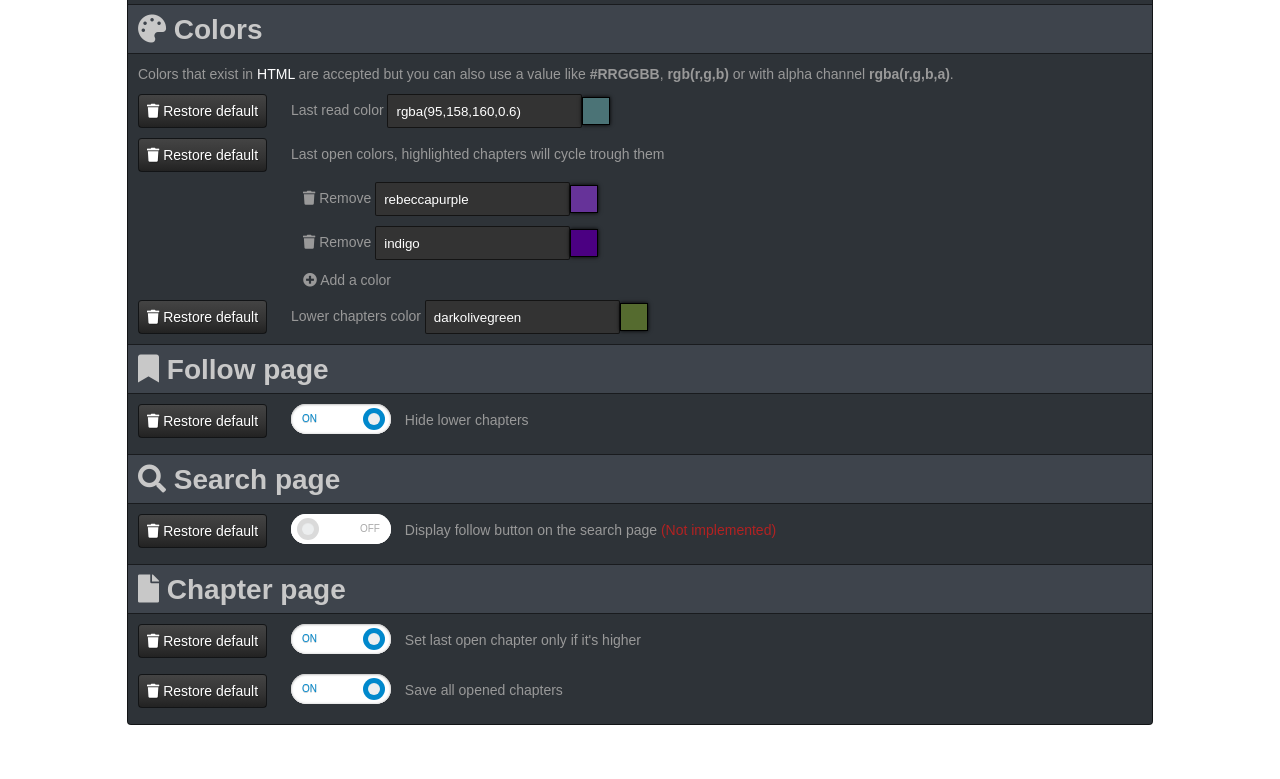
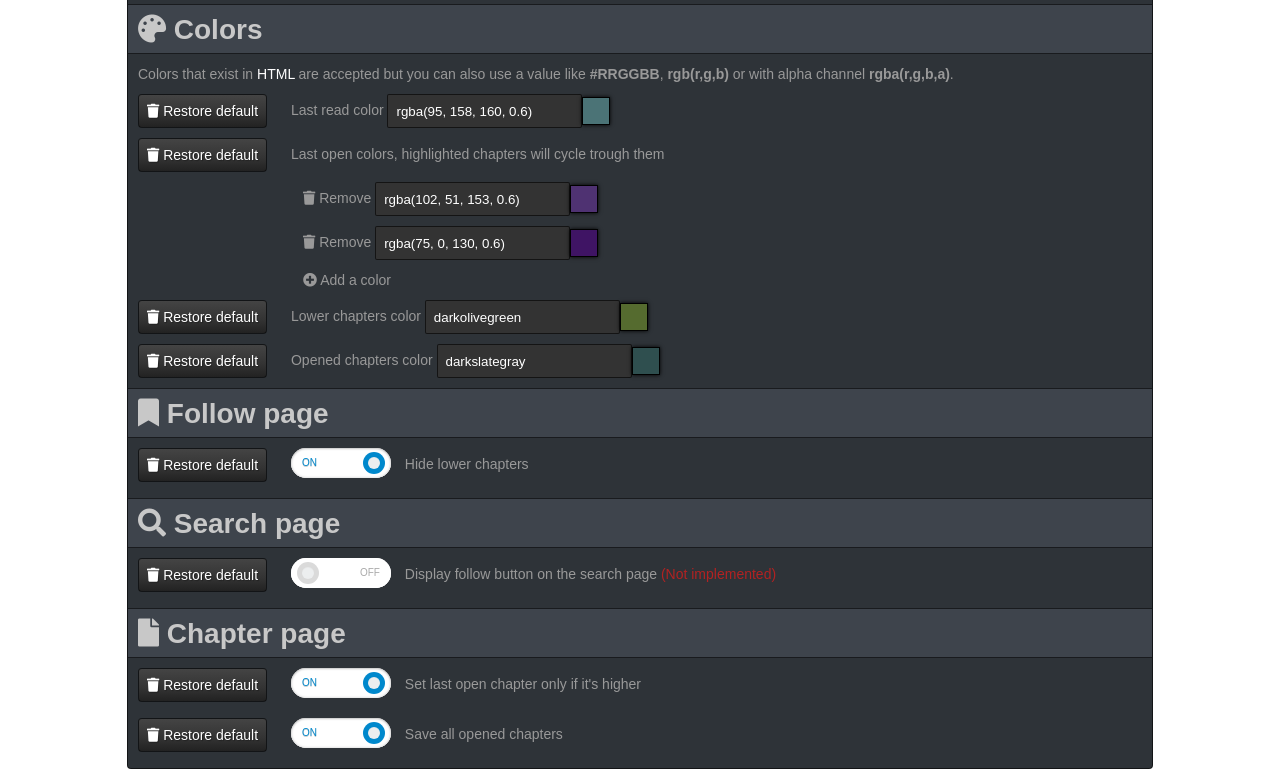
Before and after one commit to Glagan/MyMangaDex, a browser extension: page options.html in a window 1280 px wide. Both pictures are taken after a click on the link "Save". Shown: the part 67-846 px from the top of the page. Before the commit the page ends 802 px from the top, so only its background shows below. Drawn offline with Linux system fonts and the light colour scheme; a web font is replaced by a local one.

Commit message:
- Added an option for the color of the opened chapters - Modified the last open colors to be less flashy

```diff
--- a/options.css
+++ b/options.css
@@ -92,19 +92,23 @@ input[type='checkbox'] {
 }
 
 .default-last-read {
-    background-color: cadetblue;
+    background-color: rgba(95, 158, 160, 0.6);
 }
 
 .default-last-open-1 {
-    background-color: rebeccapurple;
+    background-color: rgba(102, 51, 153, 0.6);
 }
 
 .default-last-open-2 {
-    background-color: indigo;
+    background-color: rgba(75, 0, 130, 0.6);
 }
 
 .default-lower-chapter {
     background-color: darkolivegreen;
+}
+
+.default-opened-chapters {
+    background-color: darkslategray;
 }
 
 .color-input {
--- a/options.html
+++ b/options.html
@@ -32,6 +32,10 @@
         <p>
             <a id="default_lower_chapter" class="btn btn-default"><i class="fas fa-trash"></i> Restore default</a>
             Lower chapters color <input type="text" id="lower_chapter" class="color-input" /><span id="lower_chapter_color" class="color-box default-lower-chapter"></span>
+        </p>
+        <p>
+            <a id="default_opened_chapters" class="btn btn-default"><i class="fas fa-trash"></i> Restore default</a>
+            Opened chapters color <input type="text" id="opened_chapters" class="color-input" /><span id="opened_chapters_color" class="color-box default-opened-chapters"></span>
         </p>
         <h1><i class="fas fa-bookmark"></i> Follow page</h1>
         <p>
--- a/options.js
+++ b/options.js
@@ -25,7 +25,8 @@ function saveOptions(event) {
 			colors: {
 				last_read: document.querySelector("#last_read").value,
 				lower_chapter: document.querySelector("#lower_chapter").value,
-				last_open: last_open_colors
+				last_open: last_open_colors,
+				opened_chapters: document.querySelector("#opened_chapters").value
 			},
 			hide_lower: document.querySelector("#hide_lower").checked,
 			follow_button: document.querySelector("#follow_button").checked,
@@ -52,12 +53,14 @@ function restoreOptions() {
 		document.querySelector("#last_read").value = opt.colors.last_read;
 		document.querySelector("#last_read_color").style.backgroundColor = opt.colors.last_read;
 		document.querySelector("#lower_chapter").value = opt.colors.lower_chapter;
+		document.querySelector("#lower_chapter_color").style.backgroundColor = opt.colors.lower_chapter;
+		document.querySelector("#opened_chapters").value = opt.colors.opened_chapters;
+		document.querySelector("#opened_chapters_color").style.backgroundColor = opt.colors.opened_chapters;
 		let i = 1;
 		for (let open_color of opt.colors.last_open) {
 			let id = addColor(open_color);
 			document.querySelector("#last_open_" + id + "_color").style.backgroundColor = open_color;
 		}
-		document.querySelector("#lower_chapter_color").style.backgroundColor = opt.colors.lower_chapter;
 		document.querySelector("#hide_lower").checked = opt.hide_lower;
 		document.querySelector("#follow_button").checked = opt.follow_button;
 		document.querySelector("#last_only_higher").checked = opt.last_only_higher;
@@ -156,12 +159,13 @@ function removeColor(color_id) {
 // Default options
 let default_opt = {
 	colors: {
-		last_read: "rgba(95,158,160,0.6)",
+		last_read: "rgba(95, 158, 160, 0.6)", // cadetblue
 		lower_chapter: "darkolivegreen",
 		last_open: [
-			"rebeccapurple",
-			"indigo"
-		]
+			"rgba(102, 51, 153, 0.6)", // rebeccapurple
+			"rgba(75, 0, 130, 0.6)" // indigo
+		],
+		opened_chapters: "darkslategray"
 	},
 	hide_lower: true,
 	follow_button: false,
@@ -181,6 +185,7 @@ document.querySelector("#save").addEventListener("click", saveOptions);
 document.querySelector("#default_last_read").addEventListener("click", restoreDefault);
 document.querySelector("#default_last_open").addEventListener("click", restoreDefault);
 document.querySelector("#default_lower_chapter").addEventListener("click", restoreDefault);
+document.querySelector("#default_opened_chapters").addEventListener("click", restoreDefault);
 document.querySelector("#default_hide_lower").addEventListener("click", restoreDefault);
 document.querySelector("#default_follow_button").addEventListener("click", restoreDefault);
 document.querySelector("#last_only_higher").addEventListener("click", restoreDefault);
@@ -192,3 +197,4 @@ document.querySelector("#add-a-color").addEventListener("click", () => {
 // Change the cute box
 document.querySelector("#last_read").addEventListener("input", changeColorBox);
 document.querySelector("#lower_chapter").addEventListener("input", changeColorBox);
+document.querySelector("#opened_chapters").addEventListener("input", changeColorBox);
```
Also changed, not shown: mymangadex.js (+6 -5 lines), README.md.
